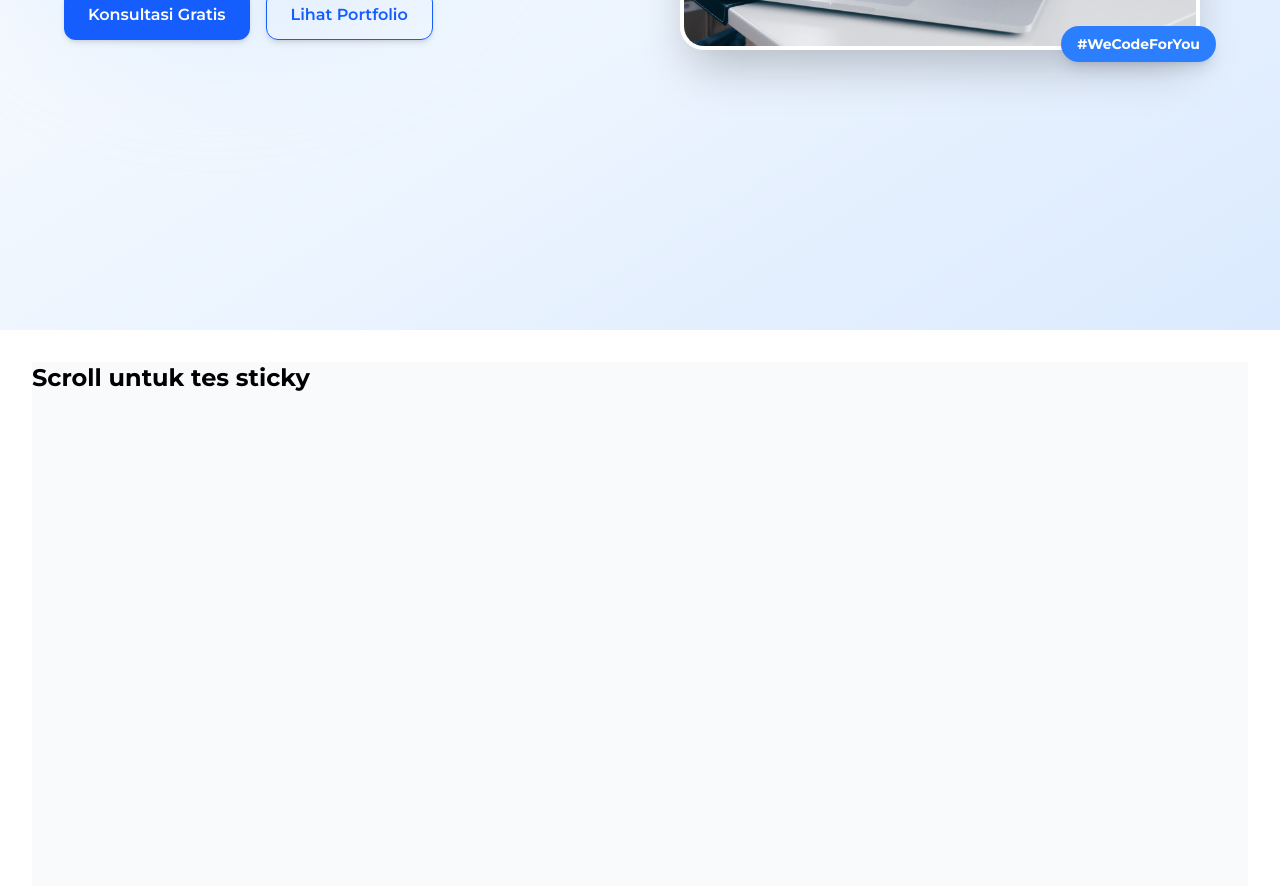
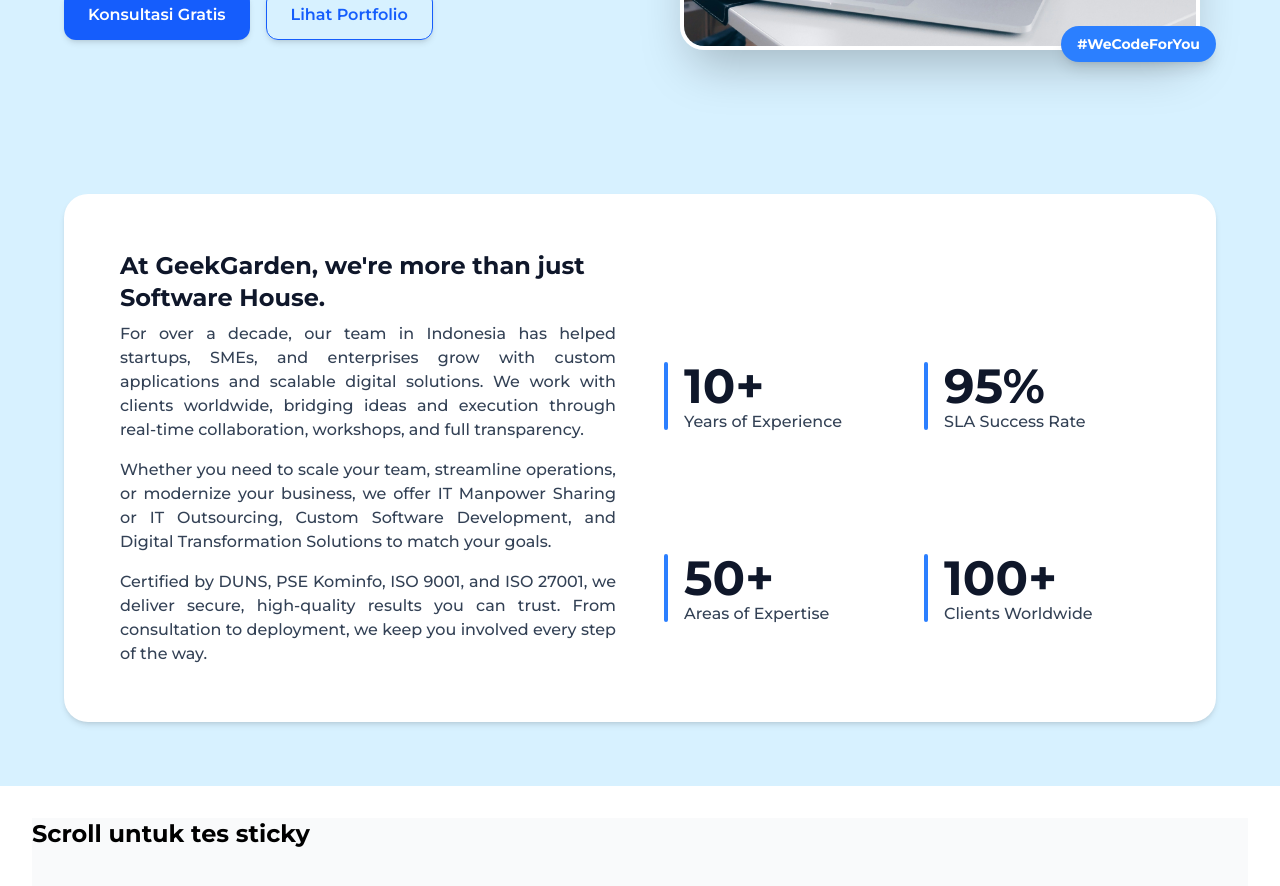
Before and after one commit to AcepHp/company-profile, a React (Vite) app: page / in a window 1280 px wide. Shown: the part 580-1466 px from the top of the page. Built offline with nearby package versions, Linux system fonts and the light colour scheme.

Commit message:
feat: add aboutSection & minor bug fixes at heroSection

```diff
--- a/src/Pages/HomePages.jsx
+++ b/src/Pages/HomePages.jsx
@@ -1,12 +1,14 @@
 import React from 'react'
 import Navbar from '../components/Navbar'
 import HeroSection from '../components/HeroSection'
+import AboutSection from '../components/AboutSection'
 
 export default function HomePages() {
     return (
         <div>
             <Navbar />
             <HeroSection/>
+            <AboutSection/>
             <main className="p-8">
                 <div className="h-[2000px] bg-gray-50">
                     <h2 className="text-2xl font-bold">Scroll untuk tes sticky</h2>
--- /dev/null
+++ b/src/components/AboutSection.jsx
@@ -0,0 +1,77 @@
+import {
+    BriefcaseIcon,
+    GlobeAltIcon,
+    ChartBarIcon,
+    CheckCircleIcon,
+} from "@heroicons/react/24/outline";
+
+export default function AboutSection() {
+    const stats = [
+        { id: 1, value: "10+", label: "Years of Experience", icon: BriefcaseIcon },
+        { id: 2, value: "95%", label: "SLA Success Rate", icon: CheckCircleIcon },
+        { id: 3, value: "50+", label: "Areas of Expertise", icon: ChartBarIcon },
+        { id: 4, value: "100+", label: "Clients Worldwide", icon: GlobeAltIcon },
+    ];
+
+    return (
+        <section className="bg-[#d7f1ff] py-16">
+            <div className="bg-white rounded-3xl shadow-md mx-4 sm:mx-8 lg:mx-16 p-6 sm:p-10 md:p-14">
+                {/* Top Section */}
+                <div className="flex flex-col lg:flex-row items-start gap-6">
+                    {/* Left Title */}
+                    <div className="lg:w-1/2">
+                        <h2 className="text-xl sm:text-xl md:text-2xl font-bold text-[#0f172a] text-center lg:text-left">
+                            At GeekGarden, we're more than just Software House.
+                        </h2>
+                    </div>
+                    {/* Right Placeholder */}
+                    <div className="lg:w-1/2" />
+                </div>
+
+                {/* Main Content */}
+                <div className="md:mt-2 flex flex-col lg:flex-row gap-12">
+                    {/* Text Content */}
+                    <div className="flex-1 space-y-6">
+                        <div className="text-[#334155] text-sm sm:text-base font-medium space-y-4 text-justify">
+                            <p>
+                                For over a decade, our team in Indonesia has helped startups, SMEs,
+                                and enterprises grow with custom applications and scalable digital
+                                solutions. We work with clients worldwide, bridging ideas and
+                                execution through real-time collaboration, workshops, and full
+                                transparency.
+                            </p>
+                            <p>
+                                Whether you need to scale your team, streamline operations, or
+                                modernize your business, we offer IT Manpower Sharing or IT
+                                Outsourcing, Custom Software Development, and Digital
+                                Transformation Solutions to match your goals.
+                            </p>
+                            <p>
+                                Certified by DUNS, PSE Kominfo, ISO 9001, and ISO 27001, we deliver
+                                secure, high-quality results you can trust. From consultation to
+                                deployment, we keep you involved every step of the way.
+                            </p>
+                        </div>
+                    </div>
+
+                    {/* Stats Section */}
+                    <div className="flex-1 grid grid-cols-2 sm:grid-cols-2 gap-x-6 gap-y-10 items-start sm:items-center">
+                        {stats.map((item) => (
+                            <div key={item.id} className="flex items-start gap-4">
+                                <div className="h-17 w-1 bg-blue-500 rounded-sm"></div>
+                                <div>
+                                    <h3 className="text-3xl sm:text-5xl font-bold text-[#0f172a]">
+                                        {item.value}
+                                    </h3>
+                                    <p className="text-[#334155] text-sm sm:text-base font-medium">
+                                        {item.label}
+                                    </p>
+                                </div>
+                            </div>
+                        ))}
+                    </div>
+                </div>
+            </div>
+        </section>
+    );
+}
--- a/src/components/HeroSection.jsx
+++ b/src/components/HeroSection.jsx
@@ -1,10 +1,10 @@
 export default function HeroSection() {
     return (
-        <section className="min-h-screen relative bg-gradient-to-br from-white via-blue-50 to-blue-100 overflow-hidden">
+        <section className="relative bg-[#d7f1ff] from-white via-blue-50 to-blue-100 overflow-hidden">
             {/* Background Decoration */}
-            <div className="absolute -top-20 -left-20 w-[600px] h-[600px] bg-blue-200 rounded-full opacity-30 blur-3xl z-0"></div>
+            <div className="absolute -top-20 -left-20 w-[600px] h-[600px] rounded-full opacity-30 blur-3xl z-0"></div>
 
-            <div className="relative z-10 max-w-7xl mx-auto px-4 sm:px-6 lg:px-16 MD:py-12 sm:py-20 mt-15 md:mt-10 flex flex-col-reverse lg:flex-row items-center justify-between gap-12">
+            <div className="relative z-10 max-w-7xl mx-auto px-4 sm:px-6 lg:px-16 md:py-20 sm:py-20 mt-15 md:mt-10 flex flex-col-reverse lg:flex-row items-center justify-between gap-12">
                 {/* Text Content */}
                 <div className="w-full lg:w-1/2 text-center lg:text-left space-y-6">
                     <h1 className="text-3xl sm:text-5xl lg:text-6xl font-extrabold leading-tight text-gray-900">
```
